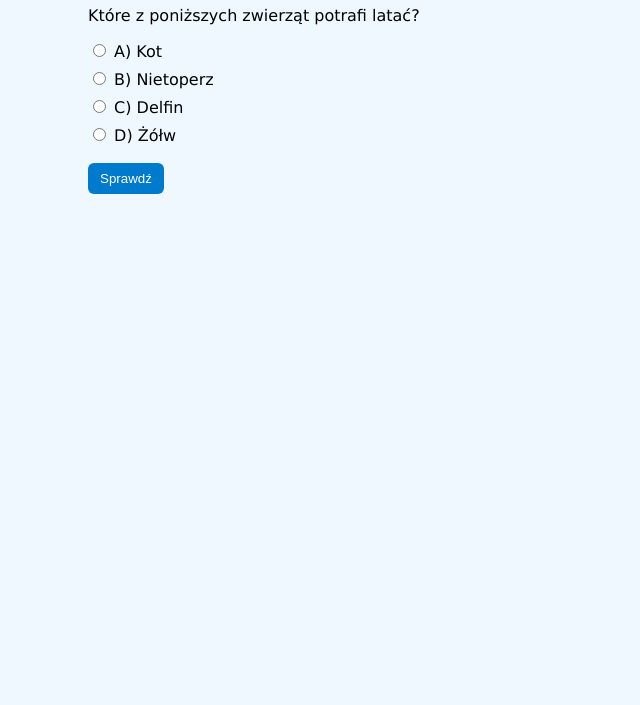
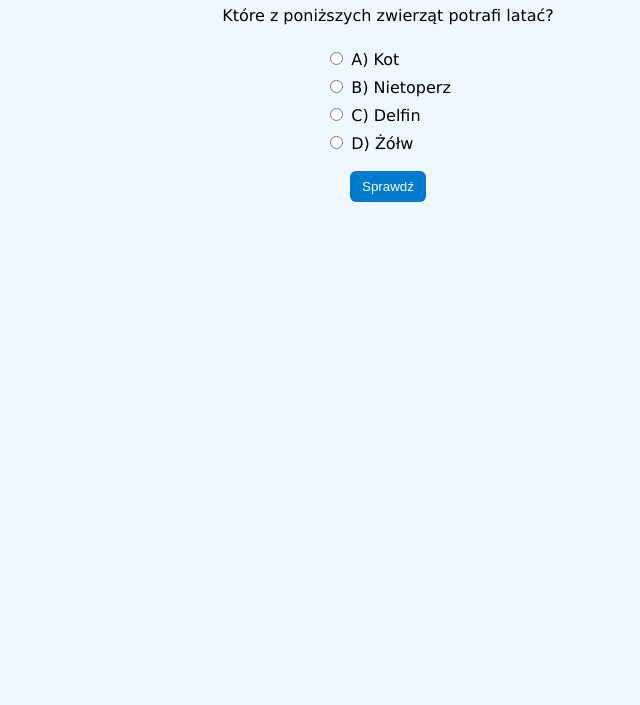
Before and after one commit to BobakiGora/quest-alfa, a plain HTML site: page 3.html in a window 1280 px wide. Shown: the part 95-800 px from the top of the page, without its empty margins (252-892 px from the left). Drawn offline with Linux system fonts and the light colour scheme.

Commit message:
Add files via upload

```diff
--- a/3.html
+++ b/3.html
@@ -4,10 +4,18 @@
   <meta charset="UTF-8">
   <title>Zagadka 3 (quiz)</title>
   <style>
-    body { font-family: Verdana, sans-serif; background-color: #f0f8ff; padding: 20px; max-width: 600px; margin: auto; }
-    input[type="text"], input[type="number"] { width: 100%; padding: 8px; }
-    button { margin-top: 10px; background-color: #007acc; color: white; border: none; padding: 8px 12px; border-radius: 6px; }
-    label { display: block; margin: 8px 0; }
+    body {
+      font-family: Verdana, sans-serif;
+      background-color: #f0f8ff;
+      padding: 20px;
+      max-width: 600px;
+      margin: auto;
+      text-align: center;
+    }
+    input[type="text"], input[type="number"] { width: 80%; padding: 8px; }
+    button { margin-top: 10px; background-color: #007acc; color: white; border: none; padding: 8px 12px; border-radius: 6px; cursor: pointer; }
+    button:hover { background-color: #005f99; }
+    label { display: block; margin: 8px 0; text-align: left; }
     .hidden { display: none; }
     .correct { color: green; }
     .wrong { color: red; }
@@ -17,13 +25,13 @@
   <h1>Zagadka 3</h1>
   <p>Które z poniższych zwierząt potrafi latać?</p>
 
-  <form id="quiz">
+  <form id="quiz" style="display: inline-block; text-align: left;">
     <label><input type="radio" name="answer" value="A"> A) Kot</label>
     <label><input type="radio" name="answer" value="B"> B) Nietoperz</label>
     <label><input type="radio" name="answer" value="C"> C) Delfin</label>
     <label><input type="radio" name="answer" value="D"> D) Żółw</label>
   </form>
-
+  <br>
   <button onclick="checkAnswer()">Sprawdź</button>
 
   <p id="message" class="hidden"></p>
```
Also changed, not shown: 1.html (+13 -4 lines), 2.html (+13 -4 lines), index.html (+13 -7 lines).
